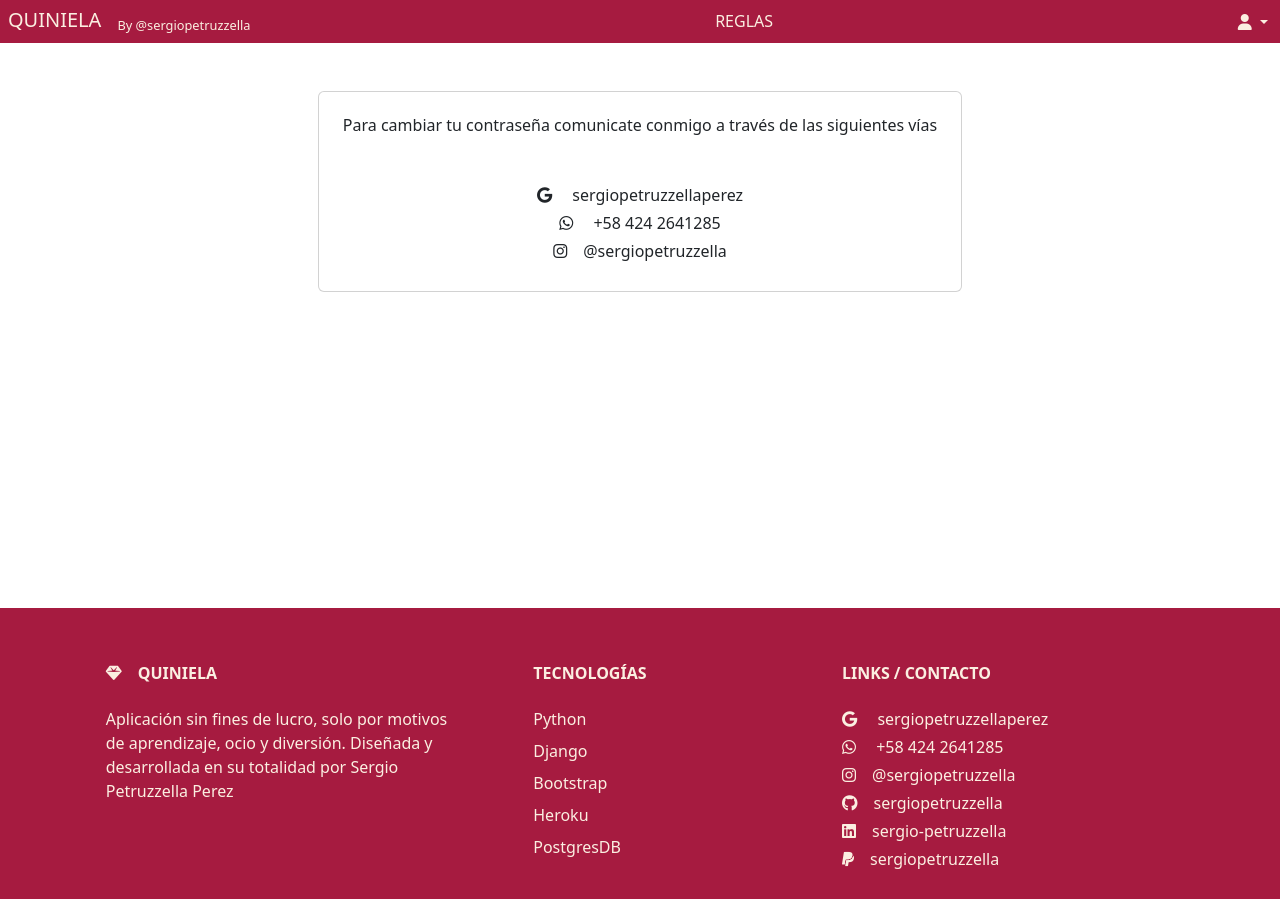
After one commit to sergiopetruzzella/quiniela, a Django app: page /change/ in a window 1280 px wide. The commit adds this page. Run offline with Django 4.2, Linux system fonts and the light colour scheme.

Commit message:
add_contact_p_change

```diff
--- a/accounts/views.py
+++ b/accounts/views.py
@@ -56,3 +56,10 @@ def register_view (request):
               return render(request,  'accounts/register.html', {"m": "Introduzca password o usuario valido", "c":"red"})
 
     return render(request,  'accounts/register.html', {"r": ''})
+
+
+def change_view (request):
+    if request.method == "POST":
+        logout(request)
+        return redirect("/")
+    return render(request,  'accounts/change.html', {})
--- a/quiniela/urls.py
+++ b/quiniela/urls.py
@@ -29,9 +29,12 @@ urlpatterns = [
     path('info/',info_view ),
 
 
+
+
     path('login/', accounts_views.login_view ),
     path('logout/', accounts_views.logout_view ),
     path('register/', accounts_views.register_view ),
+    path('change/',accounts_views.change_view ),
 
     #path('schedule/create/', schedule_views.schedule_create_view),
     path('schedule/view/', schedule_views.schedule_view_selections),
--- /dev/null
+++ b/templates/accounts/change.html
@@ -0,0 +1,25 @@
+{% extends "base.html" %}
+
+{% block content %}
+
+<div class="d-flex justify-content-center h-100 align-items-center p-5" >
+    <div class="card text-center p-2" style="min-width: 300px;">
+        <div class="card-body align-items-center" >
+        <h5 class="mb-5 h6">Para cambiar tu contraseña comunicate conmigo a través de las siguientes vías</h5>
+
+            <div class="pl-5">
+            <!-- Links -->
+            <a class="text-reset" href="mailto:sergiopetruzzellaperez@gmail.com"><p class=" mb-1">
+              <i class="fab fa-google me-3"></i>
+              sergiopetruzzellaperez
+            </p></a>
+            <a class="text-reset" href="https://wa.me/584242641285"><p class=" mb-1"><i class="fab fa-whatsapp me-3"></i> +58 424 2641285</p></a>
+            <a class="text-reset" href="https://www.instagram.com/sergiopetruzzella/"><p class=" mb-1"><i class="fab fa-instagram me-3"></i>@sergiopetruzzella</p></a>
+
+          </div>
+
+
+    </div>
+    </div>
+    </div>
+{% endblock %}
--- a/templates/accounts/login.html
+++ b/templates/accounts/login.html
@@ -26,7 +26,9 @@
 
       <!-- Register buttons -->
       <div class="text-center">
-        <p>No estas registrado<a href="../register">Resgistrarse</a></p>
+        <p class="mb-2">No estas registrado<a href="../register">Resgistrarse</a></p>
+        <p><a href="../change">Olvidé mi contraseña</a></p>
+
       </div>
     </form>
     {% else %}
--- a/templates/home-view.html
+++ b/templates/home-view.html
@@ -26,7 +26,8 @@
 
 <!-- Register buttons -->
 <div class="text-center">
-<p>No estas registrado? <a href="../register">Registrarse</a></p>
+<p class="mb-2">No estas registrado? <a href="../register">Registrarse</a></p>
+<p><a href="../change">Olvidé mi contraseña</a></p>
 </div>
 </form>
 
```
